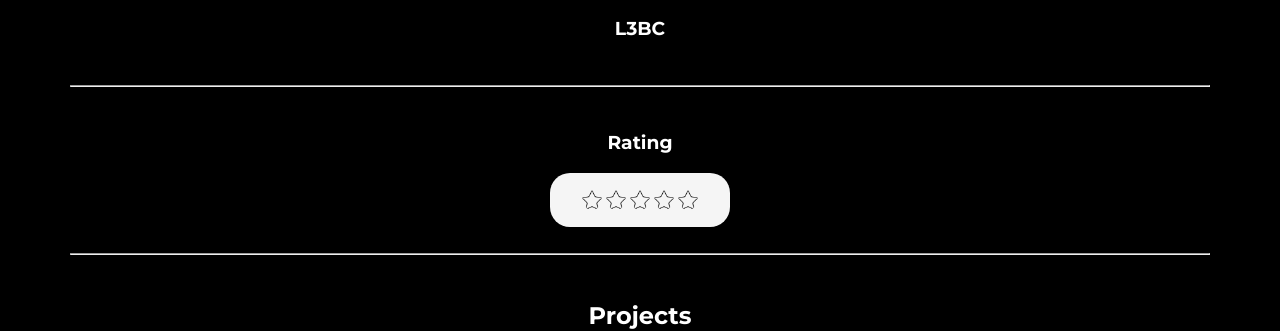
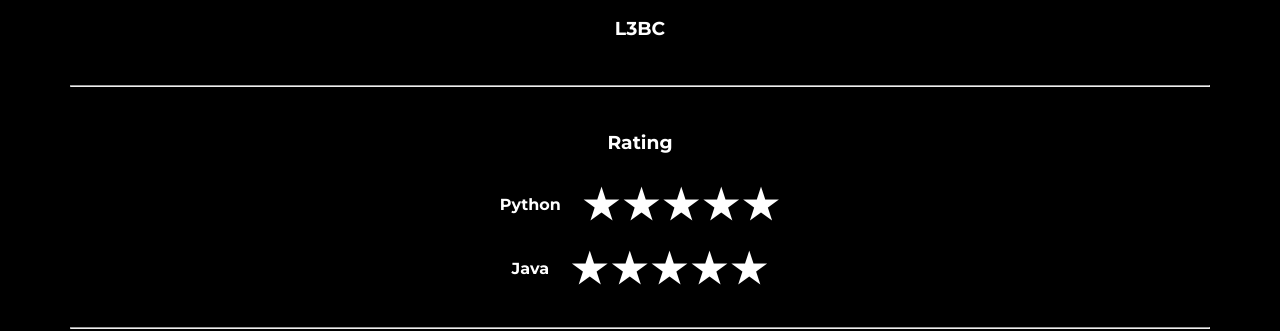
Before and after one commit to RafaelAngeloChristianto/2702342773_assignment2, a plain HTML site: page rafael.html in a window 1280 px wide. Shown: the part 476-807 px from the top of the page. Drawn offline with Linux system fonts and the light colour scheme; a web font is replaced by a local one.

Commit message:
final commits

```diff
--- a/rafael.css
+++ b/rafael.css
@@ -111,3 +111,39 @@ h5:hover {
 .star_img:hover {
     cursor: pointer;
 }
+
+#stars {
+    display: flex;
+    justify-content: center;
+    align-items: center;
+}
+.star {
+    color: white;
+    margin: 2px;
+    font-size: 40px;
+}
+.star:hover {
+    cursor: pointer;
+}
+
+.star2 {
+    color: white;
+    margin: 2px;
+    font-size: 40px;
+}
+.star2:hover {
+    cursor: pointer;
+}
+
+.rating_cont {
+    display: flex;
+    flex-direction: row;
+    display: flex;
+    justify-content: center;
+    align-items: center;
+}
+h4 {
+    color: white;
+    font-family: "Montserrat";
+    margin-right: 20px;
+}
--- a/rafael.html
+++ b/rafael.html
@@ -31,14 +31,28 @@
     <br>
 
     <h3>Rating</h3>
-    <div class="stars">
-        <img class="star_img" src="empty_star.png" alt="">
-        <img class="star_img" src="empty_star.png" alt="">
-        <img class="star_img" src="empty_star.png" alt="">
-        <img class="star_img" src="empty_star.png" alt="">
-        <img class="star_img" src="empty_star.png" alt="">
+
+    <div class="rating_cont">
+        <h4>Python</h4>
+        <div id="stars">
+            <h5 class="star" data-value="1">&#9733;</h5>
+            <h5 class="star" data-value="2">&#9733;</h5>
+            <h5 class="star" data-value="3">&#9733;</h5>
+            <h5 class="star" data-value="4">&#9733;</h5>
+            <h5 class="star" data-value="5">&#9733;</h5>
+        </div>
     </div>
 
+    <div class="rating_cont">
+        <h4>Java</h4>
+        <div id="stars">
+            <h5 class="star2" data-value="1">&#9733;</h5>
+            <h5 class="star2" data-value="2">&#9733;</h5>
+            <h5 class="star2" data-value="3">&#9733;</h5>
+            <h5 class="star2" data-value="4">&#9733;</h5>
+            <h5 class="star2" data-value="5">&#9733;</h5>
+        </div>
+    </div>
 
     <br>
     <hr>
@@ -68,5 +82,7 @@
     <div class="back_btn">
         <a href="index.html"><h3 class="back"><= Back</h3></a>
     </div>
+
+    <script src="rafael.js"></script>
 </body>
 </html>
--- /dev/null
+++ b/rafael.js
@@ -0,0 +1,47 @@
+document.addEventListener("DOMContentLoaded", function () {
+    const stars = document.querySelectorAll(".star");
+    let selectedRating = 0;
+
+    stars.forEach((star) => {
+        star.addEventListener("mouseout", function () {
+            highlightStars(selectedRating);
+        });
+
+        star.addEventListener("click", function () {
+            selectedRating = this.getAttribute("data-value");
+            highlightStars(selectedRating);
+        });
+    });
+
+    function highlightStars(rating) {
+        stars.forEach((star) => {
+            star.style.color =
+                star.getAttribute("data-value") <= rating ? "gold" : "#ccc";
+        });
+    }
+});
+
+
+
+document.addEventListener("DOMContentLoaded", function () {
+    const stars = document.querySelectorAll(".star2");
+    let selectedRating = 0;
+
+    stars.forEach((star2) => {
+        star2.addEventListener("mouseout", function () {
+            highlightStars(selectedRating);
+        });
+
+        star2.addEventListener("click", function () {
+            selectedRating = this.getAttribute("data-value");
+            highlightStars(selectedRating);
+        });
+    });
+
+    function highlightStars(rating) {
+        stars.forEach((star2) => {
+            star2.style.color =
+                star2.getAttribute("data-value") <= rating ? "gold" : "#ccc";
+        });
+    }
+});
```
Also changed, not shown: empty_star.png (deleted), filled_star.png (deleted).
